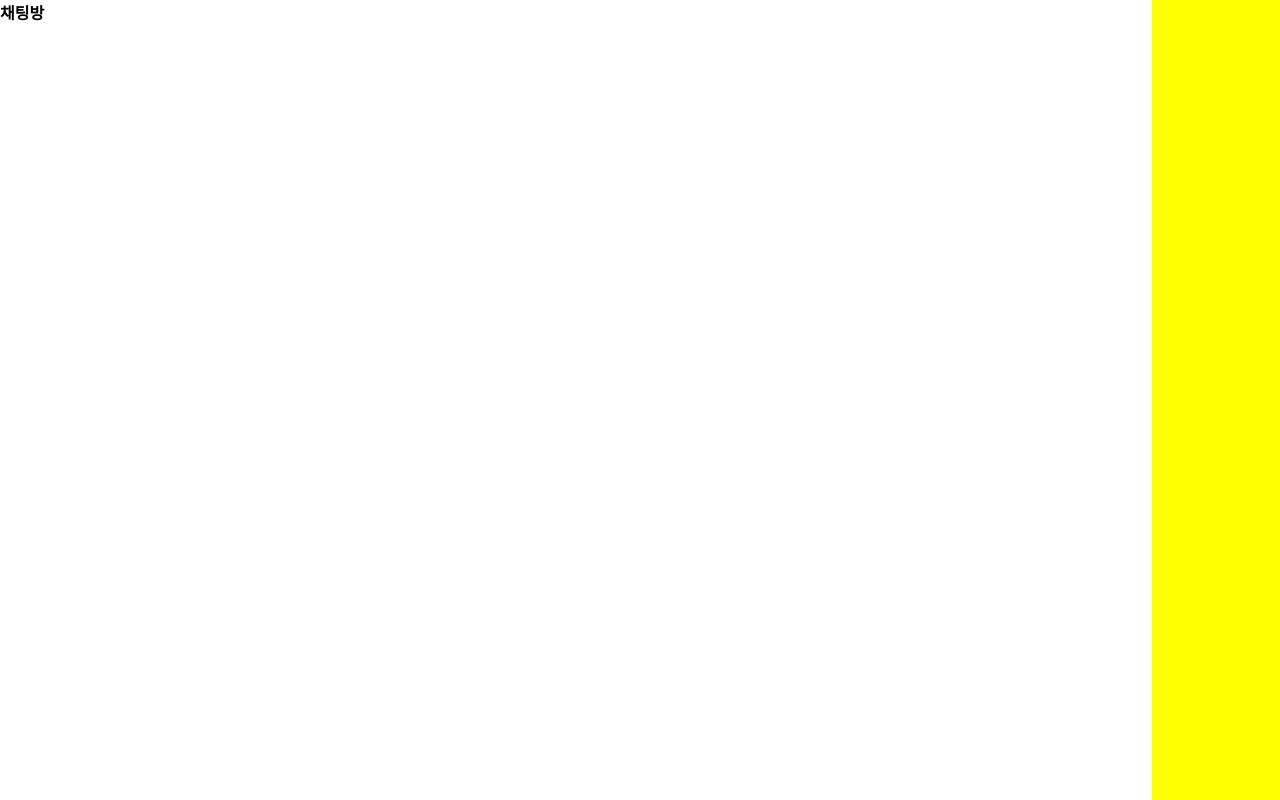
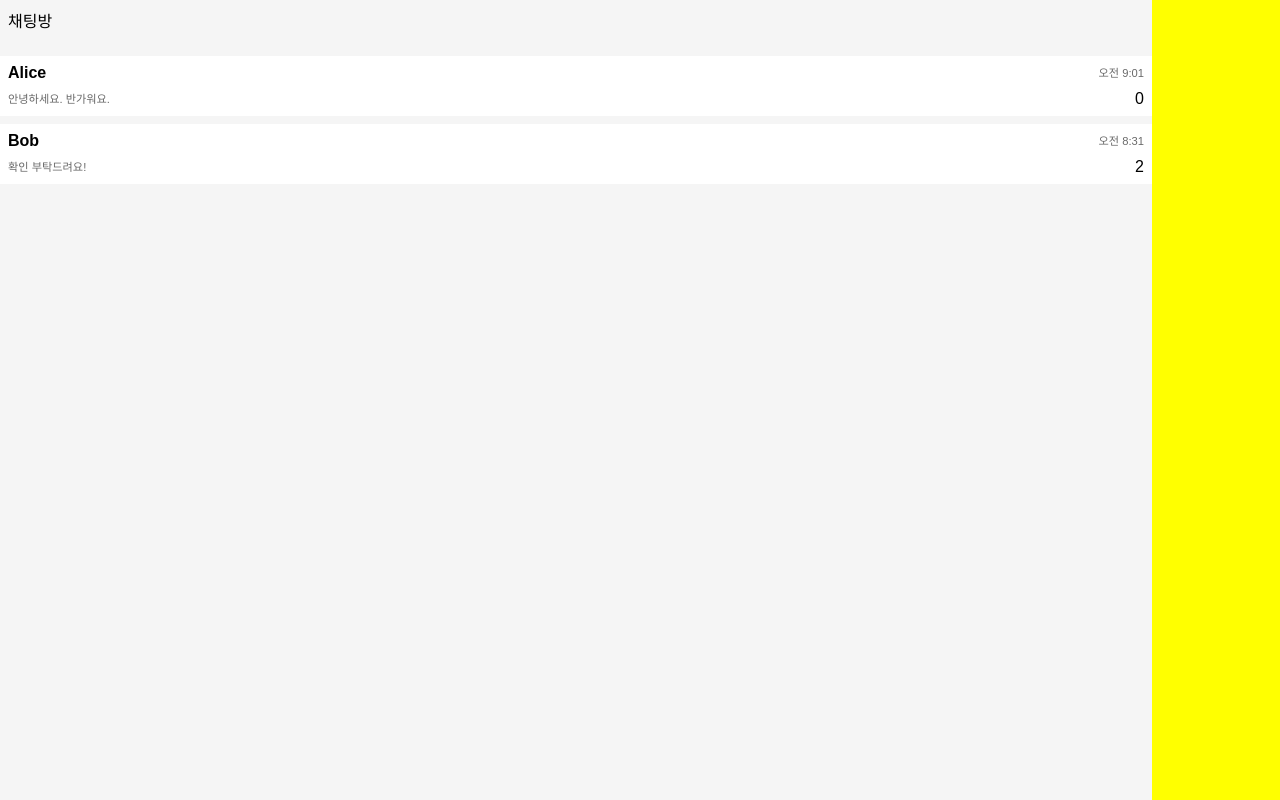
Before and after one commit to MapoCodingPark/chat-app, a React (Vite) app: page / in a window 1280 px wide. Built offline with nearby package versions, Linux system fonts and the light colour scheme.

Commit message:
[feat] Chat Room List 구현
- 목록 보여주기
- Chat Room name, lastMessage, lastMessageTime, unreadCount 구현
- 눌러서 Message Panel 보여주기 구현
- 채팅방 눌러 빠져나오기 구현

```diff
--- a/src/features/chatPanel/ChatPanel.tsx
+++ b/src/features/chatPanel/ChatPanel.tsx
@@ -1,12 +1,11 @@
 import styled from '@emotion/styled';
 import { memo } from 'react';
+import { useChatStore } from '../../store/chatStore.ts';
 
-type ChatPanelProps = {
-  roomId: string | null;
-};
+const ChatPanel = memo(() => {
+  const selectedRoomId = useChatStore((state) => state.selectedRoomId);
 
-const ChatPanel = memo(({ roomId }: ChatPanelProps) => {
-  return <ChatPanelWrapper>{roomId}</ChatPanelWrapper>;
+  return <ChatPanelWrapper>{selectedRoomId}</ChatPanelWrapper>;
 });
 
 ChatPanel.displayName = 'ChatPanel';
--- a/src/features/chatRoomList/ChatRoomList.tsx
+++ b/src/features/chatRoomList/ChatRoomList.tsx
@@ -1,17 +1,30 @@
 import styled from '@emotion/styled';
 import Header from './Header.tsx';
 import { memo } from 'react';
-
-type ChatRoomListProps = {
-  isRoomSelected: boolean;
-};
+import { useChatStore } from '../../store/chatStore.ts';
+import ChatRoomListItem from './ChatRoomListItem.tsx';
 
 const CHAT_ROOM_TITLE = '채팅방';
 
-const ChatRoomList = memo(({ isRoomSelected }: ChatRoomListProps) => {
+const ChatRoomList = memo(() => {
+  const selectedRoomId = useChatStore((state) => state.selectedRoomId);
+  const chatRooms = useChatStore((state) => state.chatRooms);
+  const selectRoom = useChatStore((state) => state.selectRoom);
+
   return (
-    <ListWrapper isRoomSelected={isRoomSelected}>
+    <ListWrapper isRoomSelected={!!selectedRoomId}>
       <Header title={CHAT_ROOM_TITLE} />
+      <RoomList>
+        {chatRooms.map((room) => (
+          <ChatRoomListItem
+            key={room.id}
+            room={room}
+            isSelected={room.id === selectedRoomId}
+            isRoomSelected={!!selectedRoomId}
+            onClick={() => selectRoom(room.id)}
+          />
+        ))}
+      </RoomList>
     </ListWrapper>
   );
 });
@@ -21,8 +34,16 @@ export default ChatRoomList;
 
 const ListWrapper = styled('div', {
   shouldForwardProp: (props) => props !== 'roomSelected',
-})<ChatRoomListProps>`
-  width: ${({ isRoomSelected }) => (isRoomSelected ? '10%' : '90%')};
+})<{ isRoomSelected: boolean }>`
+  width: ${({ isRoomSelected }) => (isRoomSelected ? '20%' : '90%')};
   height: 100%;
-  background-color: white;
+  display: flex;
+  flex-direction: column;
+  gap: 1rem;
 `;
+
+const RoomList = styled.ul`
+  display: flex;
+  flex-direction: column;
+  gap: 0.5rem;
+`;
--- /dev/null
+++ b/src/features/chatRoomList/ChatRoomListItem.tsx
@@ -0,0 +1,77 @@
+import { memo } from 'react';
+import { formatMessageTime } from '../../utils/formatMessageTime.ts';
+import styled from '@emotion/styled';
+import type { ChatRoom } from '../../types/chat.ts';
+
+type ChatRoomListItemProps = {
+  room: ChatRoom;
+  isSelected: boolean;
+  isRoomSelected: boolean;
+  onClick: () => void;
+};
+
+const ChatRoomListItem = memo(
+  ({ room, isSelected, isRoomSelected, onClick }: ChatRoomListItemProps) => {
+    const lastMessageText = room.lastMessage?.text ?? '아직 메시지가 없습니다.';
+    const lastMessageTime = room.lastMessage?.createdAt
+      ? formatMessageTime(room.lastMessage.createdAt)
+      : '';
+
+    return (
+      <ChatRoomItem isSelected={isSelected}>
+        <ChatRoomItemButton onClick={onClick}>
+          <ContentWrapper>
+            <ItemTitle>{room.name}</ItemTitle>
+            {!isRoomSelected && <ItemLastMessageTime>{lastMessageTime}</ItemLastMessageTime>}
+          </ContentWrapper>
+          <ContentWrapper>
+            {!isRoomSelected && <ItemLastMessage>{lastMessageText}</ItemLastMessage>}
+            <div>{room.unreadCount}</div>
+          </ContentWrapper>
+        </ChatRoomItemButton>
+      </ChatRoomItem>
+    );
+  },
+);
+
+ChatRoomListItem.displayName = 'ChatRoomListItem';
+export default ChatRoomListItem;
+
+const ChatRoomItem = styled('li', { shouldForwardProp: (props) => props !== 'isSelected' })<{
+  isSelected: boolean;
+}>`
+  background-color: white;
+`;
+
+const ChatRoomItemButton = styled.button`
+  width: 100%;
+  padding: 0.5rem;
+  display: flex;
+  flex-direction: column;
+  gap: 0.5rem;
+`;
+
+const ContentWrapper = styled.div`
+  width: 100%;
+  display: flex;
+`;
+
+const ItemTitle = styled.h4`
+  flex: 1 0 0;
+  margin: 0;
+  display: flex;
+  align-items: center;
+`;
+
+const ItemLastMessageTime = styled.p`
+  font-size: 0.7rem;
+  color: dimgray;
+  margin: 0;
+`;
+
+const ItemLastMessage = styled.p`
+  flex: 1 0 0;
+  font-size: 0.7rem;
+  color: dimgray;
+  margin: 0;
+`;
--- a/src/features/chatRoomList/Header.tsx
+++ b/src/features/chatRoomList/Header.tsx
@@ -1,17 +1,20 @@
 import { memo } from 'react';
 import styled from '@emotion/styled';
+import { useChatStore } from '../../store/chatStore.ts';
 
 type HeaderProps = {
   title: string;
 };
 
 const Header = memo(({ title }: HeaderProps) => {
-  return <HeaderWrapper>{title}</HeaderWrapper>;
+  const unselectRoom = useChatStore((state) => state.unselectRoom);
+  return <HeaderButton onClick={unselectRoom}>{title}</HeaderButton>;
 });
 
 Header.displayName = 'Header';
 export default Header;
 
-const HeaderWrapper = styled.h4`
+const HeaderButton = styled.button`
   margin: 0;
+  padding: 0.5rem;
 `;
--- a/src/index.css
+++ b/src/index.css
@@ -10,7 +10,36 @@ body,
     box-sizing: border-box;
 }
 
+/** 1rem */
+html {
+    font-size: 16px;
+}
+
 body {
     font-family: Arial, sans-serif;
     background: #f5f5f5;
 }
+
+/** reset css */
+button {
+    border: none;
+    background: none;
+    padding: 0;
+    margin: 0;
+    font: inherit;
+    color: inherit;
+    text-align: inherit;
+    cursor: pointer;
+}
+
+ul,
+ol {
+    list-style: none;
+    margin: 0;
+    padding: 0;
+}
+
+li {
+    margin: 0;
+    padding: 0;
+}
--- a/src/mock/chatMock.ts
+++ b/src/mock/chatMock.ts
@@ -1,3 +1,4 @@
+// src/mock/chatMock.ts
 import type { ChatRoom, MessagesByRoomId, UsersById } from '../types/chat.ts';
 
 export const CURRENT_USER_ID = 'me';
@@ -16,21 +17,6 @@ export const usersById: UsersById = {
     name: 'Bob',
   },
 };
-
-export const chatRooms: ChatRoom[] = [
-  {
-    id: 'room1',
-    name: 'Alice',
-    participantIds: ['me', 'user1'],
-    unreadCount: 0,
-  },
-  {
-    id: 'room2',
-    name: 'Bob',
-    participantIds: ['me', 'user2'],
-    unreadCount: 2,
-  },
-];
 
 export const messagesByRoomId: MessagesByRoomId = {
   room1: [
@@ -66,3 +52,26 @@ export const messagesByRoomId: MessagesByRoomId = {
     },
   ],
 };
+
+export const chatRooms: ChatRoom[] = [
+  {
+    id: 'room1',
+    name: 'Alice',
+    participantIds: ['me', 'user1'],
+    unreadCount: 0,
+    lastMessage: {
+      text: '안녕하세요. 반가워요.',
+      createdAt: '2026-03-20T09:01:00',
+    },
+  },
+  {
+    id: 'room2',
+    name: 'Bob',
+    participantIds: ['me', 'user2'],
+    unreadCount: 2,
+    lastMessage: {
+      text: '확인 부탁드려요!',
+      createdAt: '2026-03-20T08:31:00',
+    },
+  },
+];
--- a/src/pages/ChatPage.tsx
+++ b/src/pages/ChatPage.tsx
@@ -1,15 +1,13 @@
 import styled from '@emotion/styled';
 import ChatRoomList from '../features/chatRoomList/ChatRoomList.tsx';
 import ChatPanel from '../features/chatPanel/ChatPanel.tsx';
-import { useChatStore } from '../store/chatStore.ts';
 
 const ChatPage = () => {
-  const selectedRoomId = useChatStore((state) => state.selectedRoomId);
   return (
     <>
       <PageLayout>
-        <ChatRoomList isRoomSelected={!!selectedRoomId} />
-        <ChatPanel roomId={selectedRoomId} />
+        <ChatRoomList />
+        <ChatPanel />
       </PageLayout>
     </>
   );
--- a/src/store/chatStore.ts
+++ b/src/store/chatStore.ts
@@ -15,13 +15,10 @@ type ChatStore = {
   receiveMessage: (roomId: string, message: Message) => void;
 };
 
-const sortChatRoomsByLatestMessage = (
-  chatRooms: ChatRoom[],
-  messagesByRoomId: MessagesByRoomId,
-) => {
+const sortChatRoomsByLatestMessage = (chatRooms: ChatRoom[]) => {
   return [...chatRooms].sort((a, b) => {
-    const latestMessageOfA = messagesByRoomId[a.id]?.at(-1);
-    const latestMessageOfB = messagesByRoomId[b.id]?.at(-1);
+    const latestMessageOfA = a.lastMessage;
+    const latestMessageOfB = b.lastMessage;
 
     if (!latestMessageOfA && !latestMessageOfB) {
       return 0;
@@ -45,7 +42,7 @@ const sortChatRoomsByLatestMessage = (
 export const useChatStore = create<ChatStore>((set) => ({
   currentUserId: CURRENT_USER_ID,
   selectedRoomId: null,
-  chatRooms: sortChatRoomsByLatestMessage(chatRooms, messagesByRoomId),
+  chatRooms: sortChatRoomsByLatestMessage(chatRooms),
   messagesByRoomId,
   usersById,
 
@@ -83,9 +80,23 @@ export const useChatStore = create<ChatStore>((set) => ({
         [roomId]: [...(state.messagesByRoomId[roomId] ?? []), newMessage],
       };
 
+      const nextChatRooms = state.chatRooms.map((room) => {
+        if (room.id !== roomId) {
+          return room;
+        }
+
+        return {
+          ...room,
+          lastMessage: {
+            text: newMessage.text,
+            createdAt: newMessage.createdAt,
+          },
+        };
+      });
+
       return {
         messagesByRoomId: nextMessagesByRoomId,
-        chatRooms: sortChatRoomsByLatestMessage(state.chatRooms, nextMessagesByRoomId),
+        chatRooms: sortChatRoomsByLatestMessage(nextChatRooms),
       };
     }),
 
@@ -106,12 +117,16 @@ export const useChatStore = create<ChatStore>((set) => ({
         return {
           ...room,
           unreadCount: isSelectedRoom ? 0 : room.unreadCount + 1,
+          lastMessage: {
+            text: message.text,
+            createdAt: message.createdAt,
+          },
         };
       });
 
       return {
         messagesByRoomId: nextMessagesByRoomId,
-        chatRooms: sortChatRoomsByLatestMessage(nextChatRooms, nextMessagesByRoomId),
+        chatRooms: sortChatRoomsByLatestMessage(nextChatRooms),
       };
     }),
 }));
--- a/src/types/chat.ts
+++ b/src/types/chat.ts
@@ -17,6 +17,10 @@ export type ChatRoom = {
   name: string;
   participantIds: string[];
   unreadCount: number;
+  lastMessage?: {
+    text: string;
+    createdAt: string;
+  } | null;
 };
 
 export type MessagesByRoomId = Record<string, Message[]>;
--- /dev/null
+++ b/src/utils/formatMessageTime.ts
@@ -0,0 +1,8 @@
+export function formatMessageTime(isoString: string) {
+  const date = new Date(isoString);
+
+  return new Intl.DateTimeFormat('ko-KR', {
+    hour: 'numeric',
+    minute: '2-digit',
+  }).format(date);
+}
```
Lines whose indentation alone changed are shown as unchanged.
